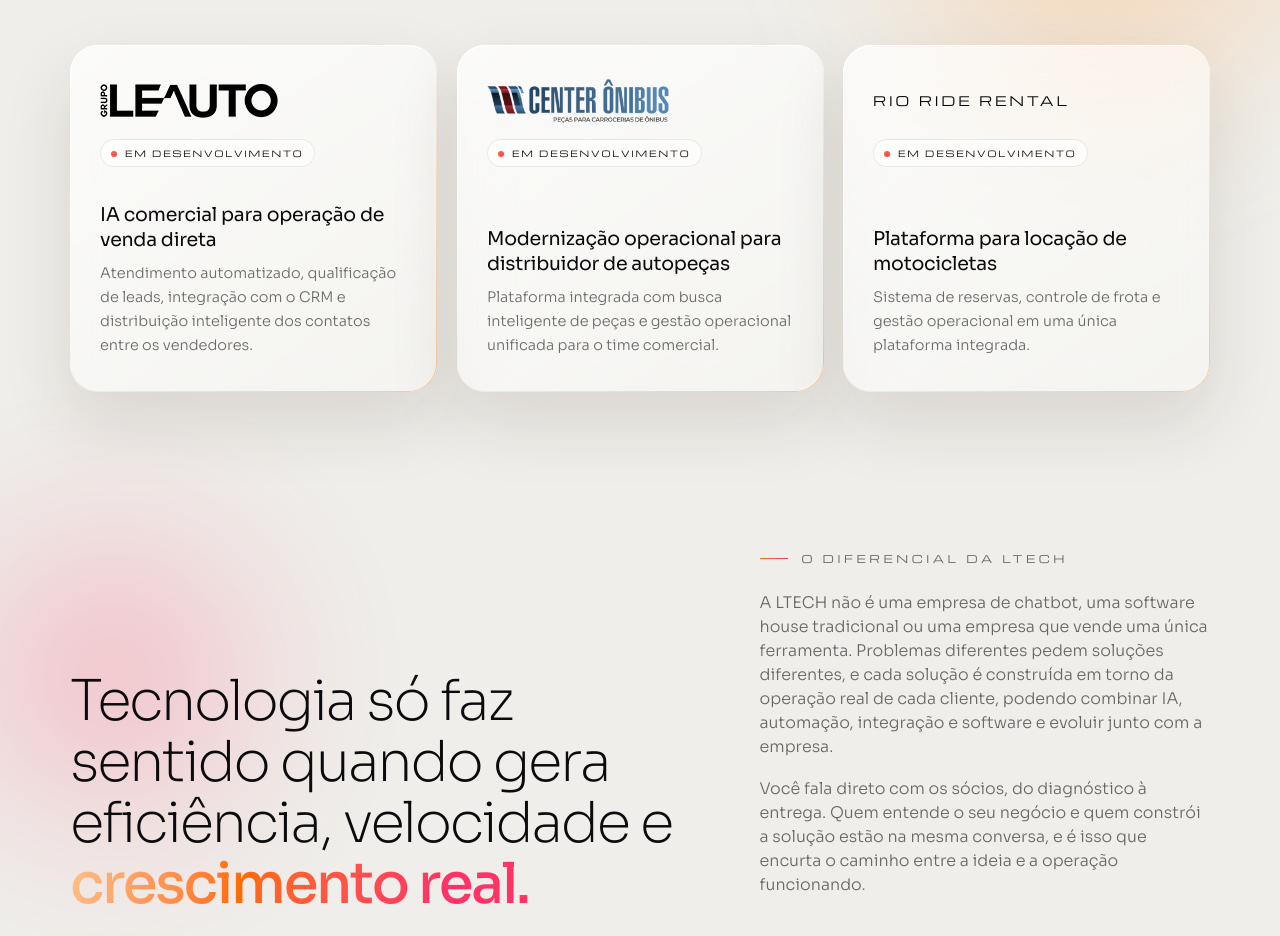
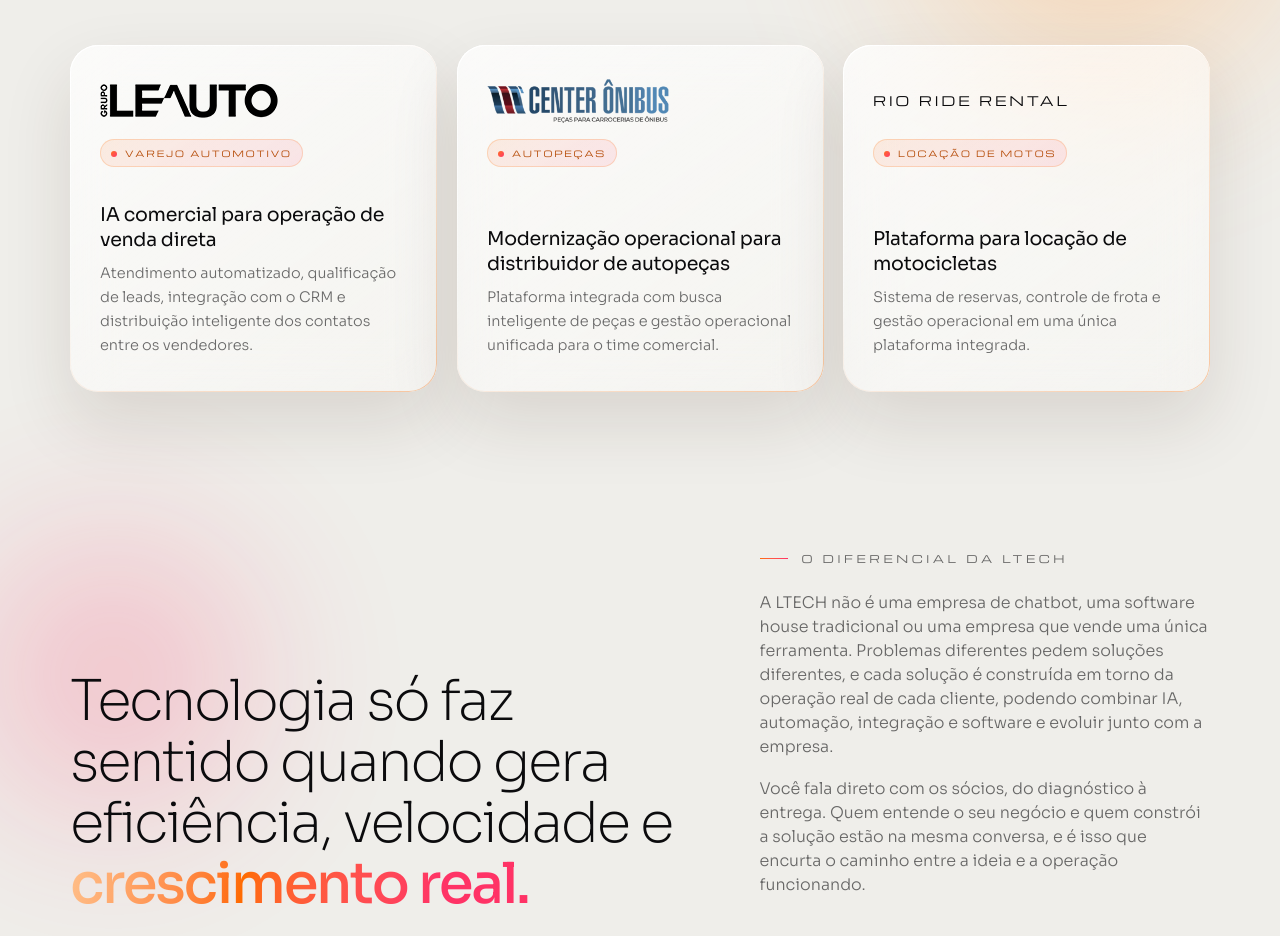
Before and after one commit to lucasolasz/lp-ltech, a Next.js app: page / in a window 1280 px wide. Shown: the part 3740-4676 px from the top of the page. Built offline with nearby package versions, Linux system fonts and the light colour scheme.

Commit message:
Adiciona setores aos casos no componente Projects

```diff
--- a/components/sections/projects.tsx
+++ b/components/sections/projects.tsx
@@ -23,6 +23,7 @@ const CASES = [
         className="h-8.5 w-auto max-w-47.5 object-contain"
       />
     ),
+    sector: "Varejo automotivo",
     title: "IA comercial para operação de venda direta",
     text: "Atendimento automatizado, qualificação de leads, integração com o CRM e distribuição inteligente dos contatos entre os vendedores.",
   },
@@ -34,6 +35,7 @@ const CASES = [
         className="h-11 w-auto max-w-47.5 object-contain"
       />
     ),
+    sector: "Autopeças",
     title: "Modernização operacional para distribuidor de autopeças",
     text: "Plataforma integrada com busca inteligente de peças e gestão operacional unificada para o time comercial.",
   },
@@ -44,6 +46,7 @@ const CASES = [
         Rio Ride Rental
       </span>
     ),
+    sector: "Locação de motos",
     title: "Plataforma para locação de motocicletas",
     text: "Sistema de reservas, controle de frota e gestão operacional em uma única plataforma integrada.",
   },
@@ -82,9 +85,9 @@ export function Projects() {
               <TiltCard className="glass-light flex h-full flex-col rounded-[28px] px-5.5 py-6.5 md:min-h-72.5 md:px-7.5 md:pt-8 md:pb-8.5">
                 <div className="mb-auto flex flex-col items-start gap-3.5 pb-9">
                   <div className="flex h-12 items-center">{item.logo}</div>
-                  <span className="rounded-full bg-white/60 px-2.75 py-1.75 font-mich text-[8.5px] tracking-[.22em] uppercase inset-ring inset-ring-ink/8">
+                  <span className="rounded-full bg-linear-135 from-lorange/10 to-lcoral/10 px-2.75 py-1.75 font-mich text-[8.5px] tracking-[.22em] text-lrust uppercase inset-ring inset-ring-lorange/20">
                     <i className="mr-2 inline-block size-1.5 rounded-full bg-linear-135 from-lorange to-lcoral" />
-                    Em desenvolvimento
+                    {item.sector}
                   </span>
                 </div>
                 <h3 className="mb-2.5 text-[19px] leading-[1.3] font-normal tracking-[-.015em]">
```
